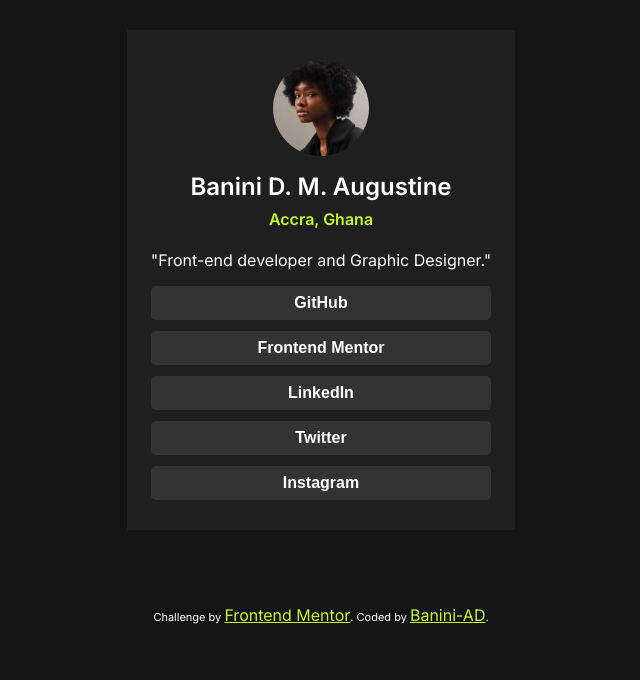
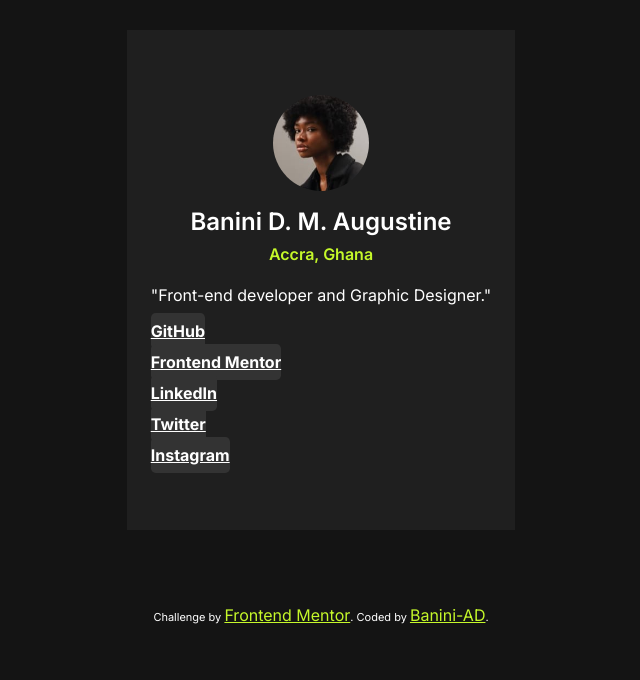
Before and after one commit to Banini-AD/Social-links, a plain HTML site: page index.html in a window 1280 px wide. Shown: the part 120-800 px from the top of the page, without its empty margins (319-959 px from the left). Drawn offline with Linux system fonts and the light colour scheme.

Commit message:
Update index.html
Removing button under anchors bcos two interactive elements cannot be nested.

```diff
--- a/index.html
+++ b/index.html
@@ -27,11 +27,11 @@
         </article>
       </div>
       <nav class="user-links-box">
-        <a href="#" class="link"><button class="nav-link-btn" tabindex="0" type="button">GitHub</button></a>
-        <a href="#" class="link"><button class="nav-link-btn" tabindex="0" type="button">Frontend Mentor</button></a>
-        <a href="#" class="link"><button class="nav-link-btn" tabindex="0" type="button">LinkedIn</button></a>
-        <a href="#" class="link"><button class="nav-link-btn" tabindex="0" type="button">Twitter</button></a>
-        <a href="#" class="link"><button class="nav-link-btn" tabindex="0" type="button">Instagram</button></a>
+        <a href="#" class="link"><span class="nav-link-btn" tabindex="0">GitHub</span></a>
+        <a href="#" class="link"><span class="nav-link-btn" tabindex="0">Frontend Mentor</span></a>
+        <a href="#" class="link"><span class="nav-link-btn" tabindex="0">LinkedIn</span></a>
+        <a href="#" class="link"><span class="nav-link-btn" tabindex="0">Twitter</span></a>
+        <a href="#" class="link"><span class="nav-link-btn" tabindex="0">Instagram</span></a>
       </nav>
     </section>
   </main>
```
